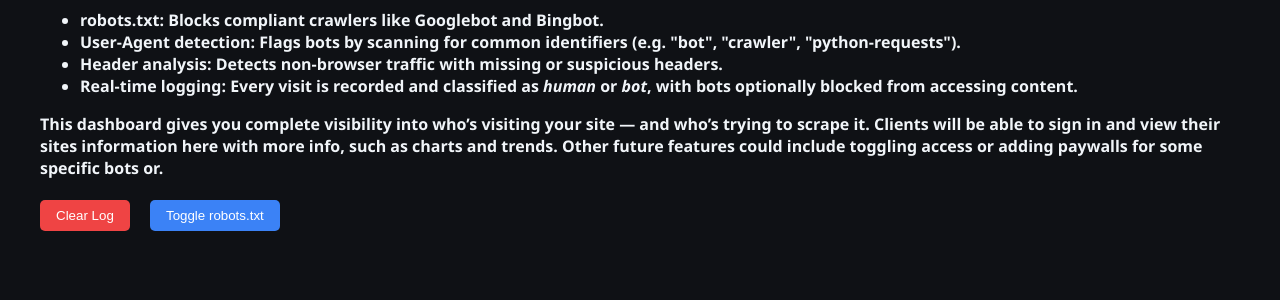
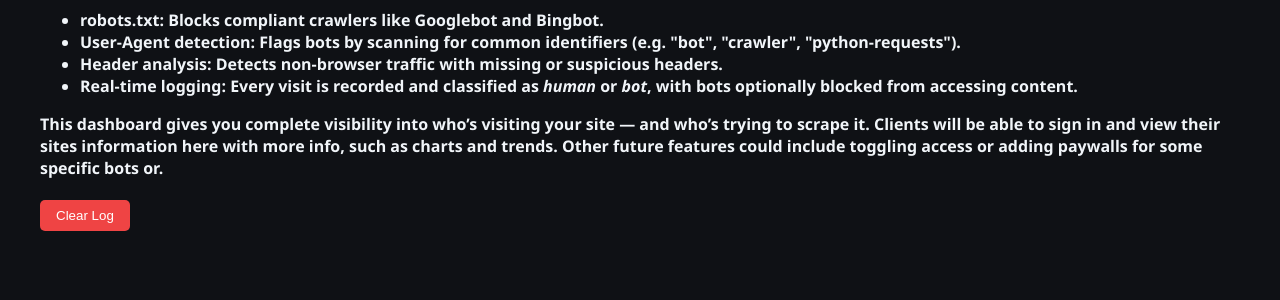
Before and after one commit to Holden2028/ghostlink, a Flask app: template templates/dashboard.html in a window 1280 px wide. Shown: the part 199-499 px from the top of the page. Run offline with Flask 3, Linux system fonts and the light colour scheme; the template is opened without the code that fills it, so the values that code supplies are empty.

Commit message:
robots re added

```diff
--- a/main.py
+++ b/main.py
@@ -1,9 +1,8 @@
-from flask import Flask, request, jsonify, render_template, send_file
+from flask import Flask, request, jsonify
 import csv
 import datetime
 import os
 
-robots_enabled = True
 
 app = Flask(__name__)
 LOG_FILE = 'log.csv'
@@ -12,8 +11,7 @@ LOG_FILE = 'log.csv'
 BOT_KEYWORDS = [
    'bot', 'crawler', 'spider', 'crawl', 'slurp',
    'google', 'bing', 'scrape', 'yandex', 'duckduckgo', 'gpt', 'ai',
-   'requests', 'httpx', 'go-http-client', 'curl', 'wget', 'python',
-   'anthropic', 'openai', 'llm'
+   'requests', 'httpx', 'go-http-client'
 ]
 
 
@@ -65,6 +63,37 @@ def log_request(req):
    return visitor_type
 
 
+@app.route('/log')
+def show_log():
+   with open(LOG_FILE, 'r') as f:
+       rows = list(csv.reader(f))
+
+
+   html = """<html><head><title>Visitor Log</title>
+   <style>
+       .human { background-color: #d4edda; }       /* green */
+       .bot { background-color: #f8d7da; }         /* red */
+       .denied { background-color: #f5c6cb; }      /* darker red */
+       table { border-collapse: collapse; }
+       td, th { padding: 8px; border: 1px solid #ccc; }
+   </style></head><body><h1>Visitor Log</h1><table>
+   """
+
+
+   html += '<tr>' + ''.join(f'<th>{col}</th>' for col in rows[0]) + '</tr>'
+   for row in rows[1:]:
+       visitor_type = row[3].lower()
+       if 'denied' in visitor_type:
+           css_class = 'denied'
+       elif visitor_type == 'bot':
+           css_class = 'bot'
+       else:
+           css_class = 'human'
+       html += f"<tr class='{css_class}'>" + ''.join(f'<td>{cell}</td>' for cell in row) + '</tr>'
+
+
+   html += '</table></body></html>'
+   return html
 
 
 @app.route('/log.json')
@@ -80,6 +109,24 @@ def log_json():
        return jsonify(clean_rows)
 
 
+@app.route('/stats')
+def show_stats():
+   with open(LOG_FILE, 'r') as f:
+       reader = csv.DictReader(f)
+       total = bot = human = 0
+       for row in reader:
+           total += 1
+           if row['visitor_type'] == 'bot':
+               bot += 1
+           else:
+               human += 1
+   return jsonify({
+       "total_visits": total,
+       "bots": bot,
+       "humans": human
+   })
+
+
 @app.route('/clear', methods=['GET'])
 def clear_log():
    with open(LOG_FILE, 'w', newline='') as f:
@@ -88,58 +135,18 @@ def clear_log():
    return 'Log cleared.', 200
 
 
-@app.route('/')
-def homepage():
-   return render_template('index.html')
+@app.route('/robots.txt')
+def robots_txt():
+   return app.send_static_file('robots.txt')
 
 
-@app.route('/track', methods=['POST'])
-def track_visit():
-   data = request.get_json()
-   timestamp = datetime.datetime.now().strftime('%b %d, %Y %I:%M:%S %p')
-   ip = request.headers.get('X-Forwarded-For', request.remote_addr)
-   user_agent = data.get('user_agent', 'unknown')
-   url = data.get('url', 'unknown')
-   referrer = data.get('referrer', '')
-   flag = ''
-   visitor_type = 'human'
+@app.route('/')
+def home():
+   visitor_type = log_request(request)
+   if visitor_type == 'bot':
+       return 'Access denied.', 403
+   return 'Hello, human!', 200
 
-
-   for keyword in BOT_KEYWORDS:
-       if keyword in user_agent.lower():
-           visitor_type = 'bot'
-           flag = keyword
-           break
-
-
-   with open(LOG_FILE, 'a', newline='') as f:
-       writer = csv.writer(f)
-       writer.writerow([timestamp, ip, user_agent, visitor_type, flag])
-
-
-   return jsonify({'status': 'logged'}), 200
-
-
-@app.route('/dashboard')
-def dashboard():
-   with open(LOG_FILE, 'r') as f:
-       reader = list(csv.reader(f))
-       columns = reader[0]
-       rows = reader[1:]
-   return render_template('dashboard.html', columns=columns, rows=rows)
-
-@app.route('/robots.txt')
-def robots_txt():
-    if robots_enabled:
-        return send_file('robots.txt')  # or static version if needed
-    else:
-        return '', 404
-
-@app.route('/toggle-robots', methods=['POST'])
-def toggle_robots():
-    global robots_enabled
-    robots_enabled = not robots_enabled
-    return jsonify({'robots_enabled': robots_enabled})
 
 if __name__ == '__main__':
    initialize_log()
--- a/templates/dashboard.html
+++ b/templates/dashboard.html
@@ -59,9 +59,6 @@
 <button id="clear-log-button" style="padding: 0.5rem 1rem; background-color: #ef4444; color: white; border: none; border-radius: 5px; cursor: pointer;">
     Clear Log
 </button>
-<button id="toggle-robots" style="margin-left: 1rem; padding: 0.5rem 1rem; background-color: #3b82f6; color: white; border: none; border-radius: 5px; cursor: pointer;">
-    Toggle robots.txt
-</button>
 <p id="robots-status" style="margin-top:10px; color:#94a3b8;"></p>
 
 <p id="clear-status" style="margin-top:10px; color:#94a3b8;"></p>
@@ -100,19 +97,6 @@ document.getElementById('clear-log-button').addEventListener('click', function (
         });
 });
 </script>
-<script>
-document.getElementById('toggle-robots').addEventListener('click', function () {
-    fetch('/toggle-robots', { method: 'POST' })
-        .then(response => response.json())
-        .then(data => {
-            document.getElementById('robots-status').textContent =
-                data.robots_enabled ? 'robots.txt is ENABLED (bots will see it)' : 'robots.txt is DISABLED (bots won’t see it)';
-        })
-        .catch(() => {
-            document.getElementById('robots-status').textContent = 'Error toggling robots.txt';
-        });
-});
-</script>
 
 </body>
 </html>
```
